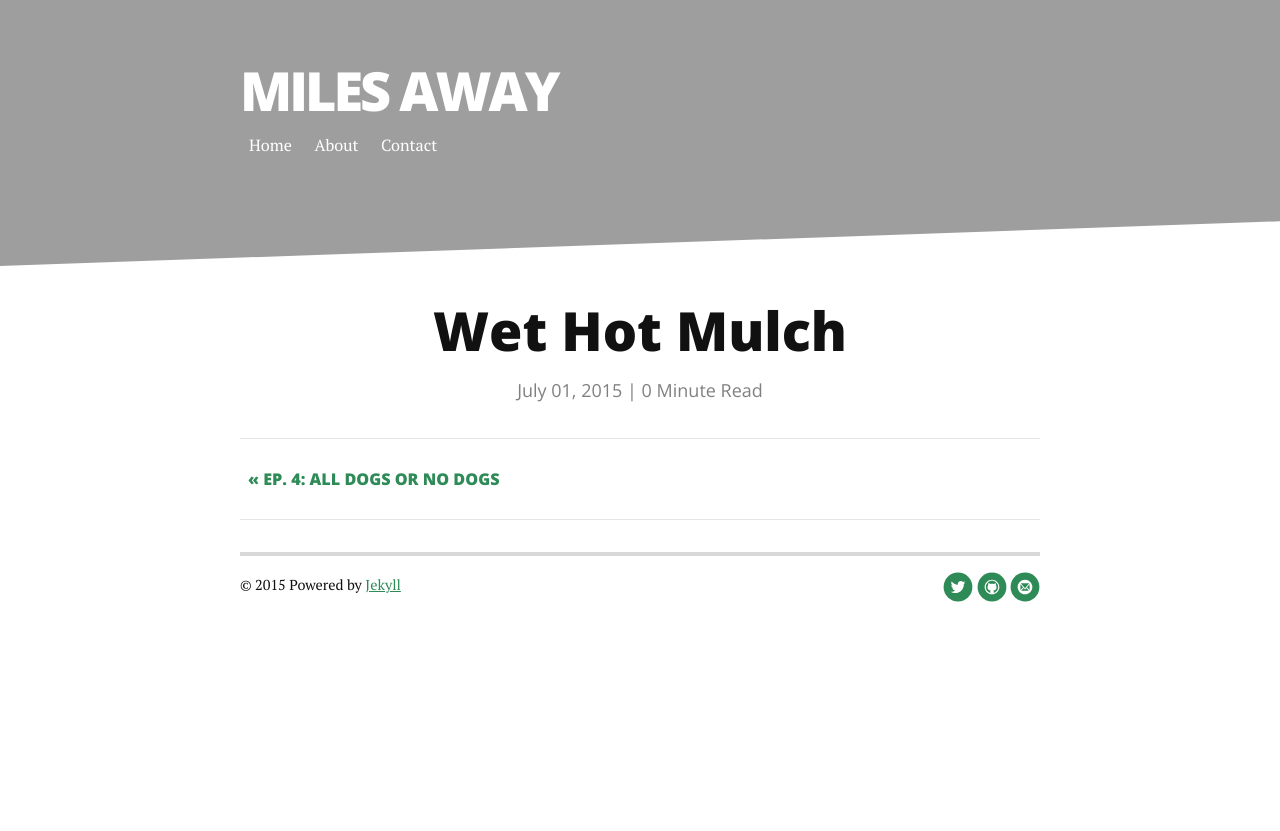
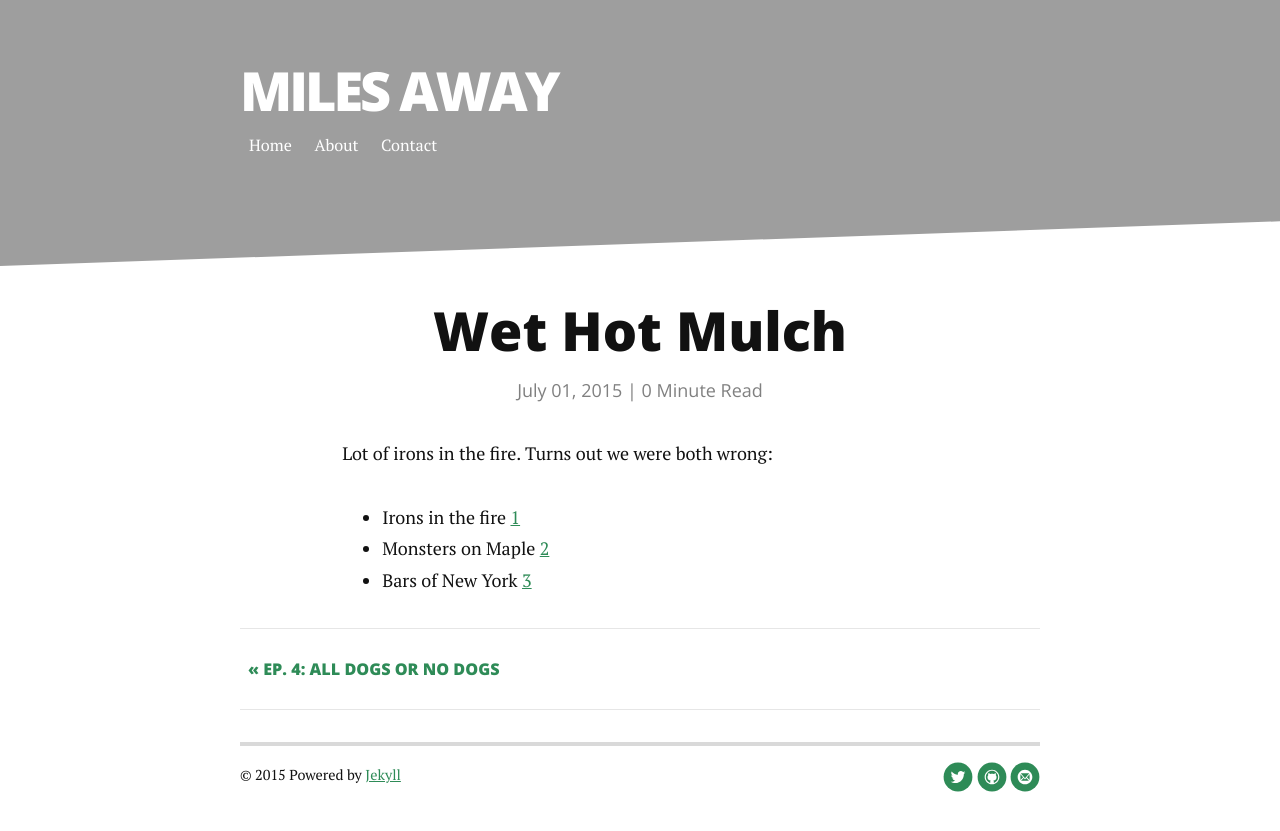
Before and after one commit to wsankey/miles-away, a Jekyll site: the page built from _posts/2015-06-30-EpisodeFive.md, in a window 1280 px wide. Shown: the top 831 px of the page. Built offline with Jekyll 4.4.1, drawn with Linux system fonts in a browser that asks for light colours; nearby versions of some CDN libraries; Markdown is read by kramdown in place of the engine named in the settings.

Commit message:
Episode five.

```diff
--- a/_posts/2015-06-30-EpisodeFive.md
+++ b/_posts/2015-06-30-EpisodeFive.md
@@ -2,5 +2,15 @@
 layout: post
 title: "Wet Hot Mulch"
 date: 2015-07-01
-podcast: <object type="application/x-shockwave-flash" data="https://huffduffer.com/flash/player.swf?soundFile=http://traffic.libsyn.com/willsankey/Miles_Away_004_2.mp3" width="290" height="24"><param name="movie" value="https://huffduffer.com/flash/player.swf?soundFile=http://traffic.libsyn.com/willsankey/Miles_Away_004_2.mp3" /><param name="wmode" value="transparent" /><audio src="http://traffic.libsyn.com/willsankey/Miles_Away_004_2.mp3" controls preload="none"><a href="https://huffduffer.com/wsankey/239312">Miles Away on Huffduffer</a></audio></object>
+podcast: <object type="application/x-shockwave-flash" data="https://huffduffer.com/flash/player.swf?soundFile=http://traffic.libsyn.com/willsankey/Hot_Wet_Mulch.mp3" width="290" height="24"><param name="movie" value="https://huffduffer.com/flash/player.swf?soundFile=http://traffic.libsyn.com/willsankey/Hot_Wet_Mulch.mp3" /><param name="wmode" value="transparent" /><audio src="http://traffic.libsyn.com/willsankey/Hot_Wet_Mulch.mp3" controls preload="none"><a href="https://huffduffer.com/wsankey/251981">Hot Wet Mulch on Huffduffer</a></audio></object>
 ---
+
+Lot of irons in the fire. Turns out we were both wrong:
+
+* Irons in the fire [1]
+* Monsters on Maple [2]
+* Bars of New York [3]
+
+[1]: http://www.urbandictionary.com/define php?term=irons+in+the+fire
+[2]: https://en.wikipedia.org/wiki/The_Monsters_Are_Due_on_Maple_Street
+[3]: https://rememberingletters.files.wordpress.com/2011/10/usa-new-york-barn.jpg
--- a/index.html
+++ b/index.html
@@ -36,3 +36,5 @@ title: Miles Away - Two Millennial Men.
                 ga('send', 'pageview');
 
               </script>
+            <script src="//use.typekit.net/iee3gpc.js"></script>
+<script>try{Typekit.load();}catch(e){}</script>
```
Also changed, not shown: assets/css/style.css.
